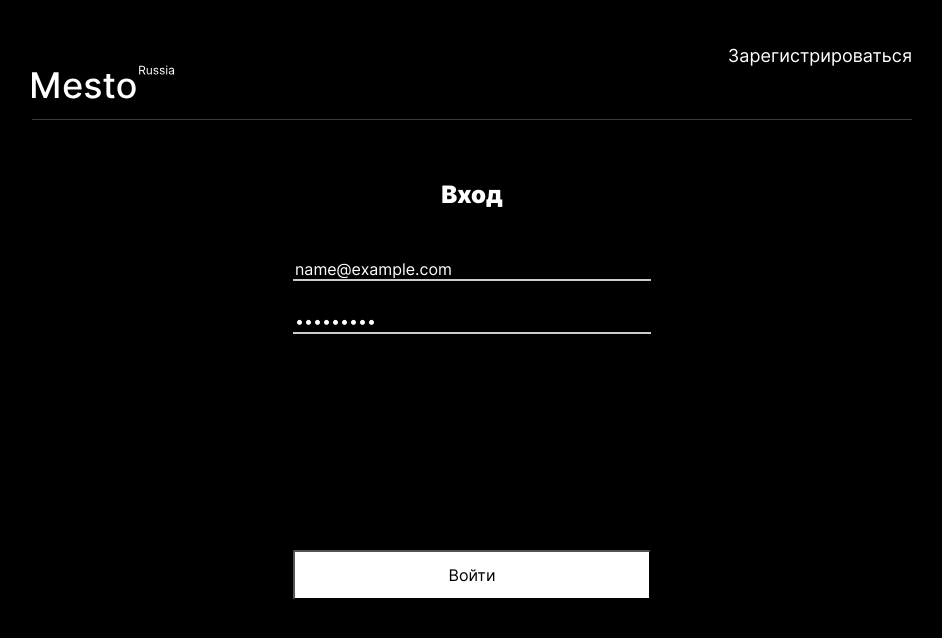
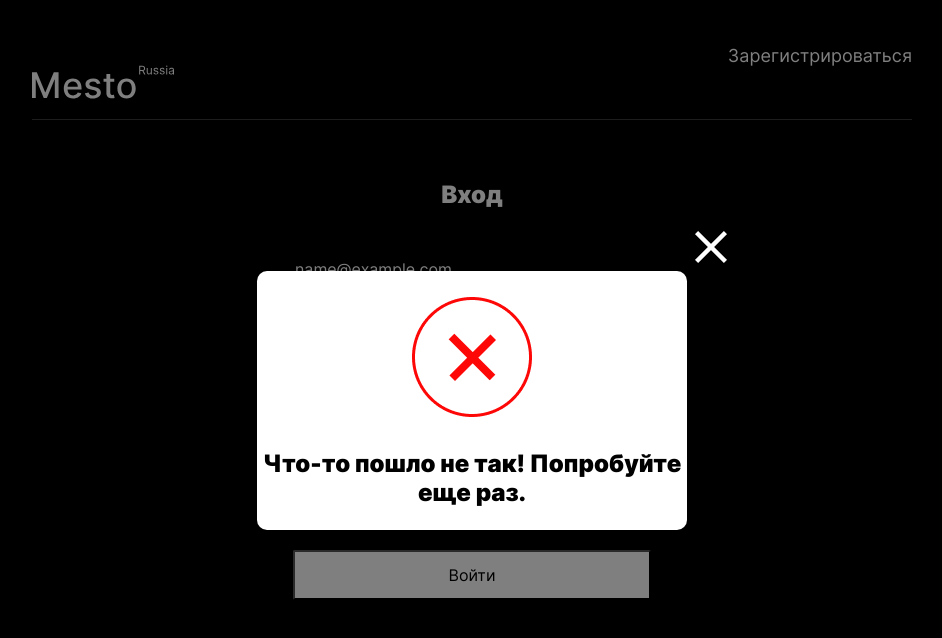
Before and after one commit to IlyaKotkov/react-mesto-auth, a React (Create React App) app: page /sign-in in a window 1280 px wide. Both pictures are taken after typing "name@example.com", "Sample123" into the empty fields and a click on the button "Войти". Shown: the top 638 px of the page, without its empty margins (168-1110 px from the left). Built offline with nearby package versions, Linux system fonts and the light colour scheme; no server answers.

Commit message:
Добавить попапы информирования пользователя

```diff
--- /dev/null
+++ b/src/blocks/popup/__info-message/_type/popup__info-message_type-cancel.css
@@ -0,0 +1,3 @@
+.popup__info-message_type-cancel {
+    background-image: url(../../../../images/cancel.png);
+}
--- /dev/null
+++ b/src/blocks/popup/__info-message/_type/popup__info-message_type-confirm.css
@@ -0,0 +1,3 @@
+.popup__info-message_type-confirm {
+    background-image: url(../../../../images/confirm.png);
+}
--- /dev/null
+++ b/src/blocks/popup/__info-message/popup__info-message.css
@@ -0,0 +1,14 @@
+.popup__info-message {
+    margin: 26px 0 23px;
+    padding-top: 152px;
+    font-family: 'Inter';
+    font-style: normal;
+    font-weight: 900;
+    font-size: 24px;
+    line-height: 29px;
+    text-align: center;
+    color: #000000;
+    background-repeat: no-repeat;
+    background-position: top center;
+    background-size: 120px auto;
+}
--- a/src/components/App.js
+++ b/src/components/App.js
@@ -11,6 +11,7 @@ import Login from "./Login";
 import Register from "./Register"
 import ProtectedRouteElement from './ProtectedRouteElement';
 import * as ApiAuth from '../utils/ApiAuth.js';
+import InfoTooltip from './InfoTooltip';
 
 export default function App() {
 
@@ -27,8 +28,9 @@ export default function App() {
   })
   const [cards, setCards] = React.useState([])
   const [isLoggedIn, setIsLoggedIn] = React.useState(false);
+  const [email, setEmail] = React.useState("")
+  const [infoMessage, setInfoMessage] = React.useState(null);
   const navigate = useNavigate()
-  const [email, setEmail] = React.useState("")
 
   React.useEffect(() => {
     Promise.all([
@@ -65,11 +67,16 @@ export default function App() {
       .catch(err => console.log(err))
   }
 
+  function handleShowInfoMessage(message) {
+    setInfoMessage(message);
+  }
+
   const closeAllPopups = () => {
     setIsEditProfilePopupOpen(false);
     setIsEditAvatarPopupOpen(false);
     setIsAddPlacePopupOpen(false);
     setSelectedCard(null)
+    setInfoMessage(null);
   }
 
   const isOpen = isEditAvatarPopupOpen || isEditProfilePopupOpen || isAddPlacePopupOpen || selectedCard
@@ -174,13 +181,16 @@ export default function App() {
           />
           <Route path="/sign-up"
             element={
-              <Register />
+              <Register
+              handleShowInfoMessage={handleShowInfoMessage}
+              />
             }
           />
           <Route path="/sign-in"
             element={
               <Login
                 onLogin={handleLogin}
+                handleShowInfoMessage={handleShowInfoMessage}
               />
             }
           />
@@ -216,6 +226,11 @@ export default function App() {
           card={selectedCard}
         />
 
+        <InfoTooltip
+          onClose={closeAllPopups}
+          message={infoMessage}
+        />
+
       </div>
     </CurrentUserContext.Provider>
   );
--- /dev/null
+++ b/src/components/InfoTooltip.js
@@ -0,0 +1,23 @@
+export default function InfoTooltip({ onClose, message }) {
+  return (
+    <div className={`popup popup_type_info` + (message ? " popup_opened" : "")}>
+      <div className="popup__container">
+      <button className="popup__closed" onClick={onClose} type="button" aria-label="Закрыть" />
+        <p
+          className={
+            "popup__info-message" +
+            (message
+                ? message.isSuccess
+                ? " popup__info-message_type-confirm"
+                : " popup__info-message_type-cancel"
+                : ""
+            )
+          }
+        >
+          {message ? message.text : " "}
+        </p>
+      </div>
+    </div>
+  );
+
+}
--- a/src/components/Login.js
+++ b/src/components/Login.js
@@ -3,7 +3,7 @@ import { Link, useNavigate } from "react-router-dom";
 import * as ApiAuth from '../utils/ApiAuth.js';
 import { useState } from "react";
 
-export default function Login({onLogin}) {
+export default function Login({onLogin, handleShowInfoMessage}) {
 
   const [formValue, setFormValue] = useState({
     email: '',
@@ -30,10 +30,19 @@ export default function Login({onLogin}) {
         if (data.token){
           setFormValue({email: '', password: ''});
           onLogin();
+          handleShowInfoMessage({
+            text: "Вы успешно вошли!",
+            isSuccess: true
+          })
           navigate("/", {replace: true});
         }
       })
-      .catch(err => console.log(err));
+      .catch(() => {
+        handleShowInfoMessage({
+          text: "Что-то пошло не так! Попробуйте еще раз.",
+          isSucces: false,
+        })
+      });
   }
 
 
--- a/src/components/Register.js
+++ b/src/components/Register.js
@@ -5,7 +5,7 @@ import { Link, useNavigate } from "react-router-dom";
 import * as ApiAuth from '../utils/ApiAuth.js';
 import { useState } from "react";
 
-export default function Register() {
+export default function Register({handleShowInfoMessage}) {
 
   const [formValue, setFormValue] = useState({
     email: '',
@@ -26,9 +26,19 @@ export default function Register() {
     e.preventDefault()
     if(formValue.password) {
       const {email, password} = formValue;
-      ApiAuth.Register(email,password).then((res) => {
+      ApiAuth.Register(email,password).then(() => {
+        handleShowInfoMessage({
+          text: "Вы успешно зарегистрировались!",
+          isSuccess: true
+        })
         navigate('/Login', {replace: true})
       })
+      .catch(() => {
+        handleShowInfoMessage({
+          text: "Что-то пошло не так! Попробуйте еще раз.",
+          isSuccess: false,
+        });
+      });
     }
   }
 
--- a/src/index.css
+++ b/src/index.css
@@ -52,7 +52,9 @@
 @import url(./blocks/popup/__label/popup__label.css);
 @import url(./blocks/popup/_type/popup_type_delete.css);
 @import url(./blocks/popup/_type/popup_type_editAvatar.css);
-@import url(./blocks/popup/_type/popup_type_info.css);
+@import url(./blocks/popup/__info-message/popup__info-message.css);
+@import url(./blocks/popup/__info-message/_type/popup__info-message_type-cancel.css);
+@import url(./blocks/popup/__info-message/_type/popup__info-message_type-confirm.css);
 
 @import url(./blocks/login/__form/login__form.css);
 @import url(./blocks/login/__input/login__input.css);
```
Also changed, not shown: src/components/InfoPopup.js (deleted, +0 -13 lines), src/blocks/popup/_type/popup_type_info.css (deleted), src/images/cancel.png (added), src/images/confirm.png (added).
